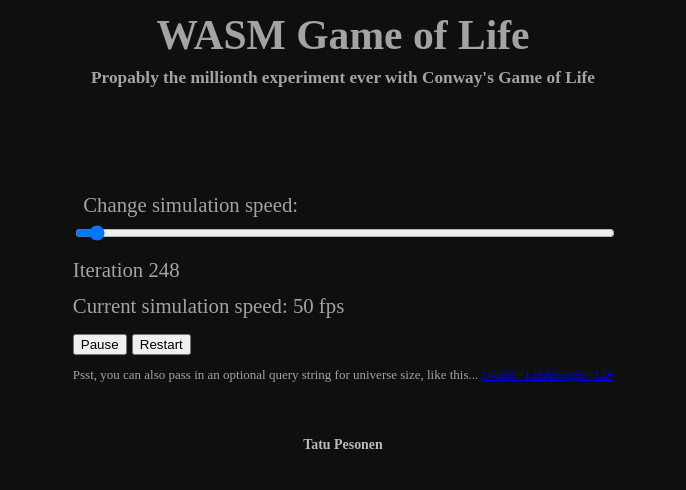
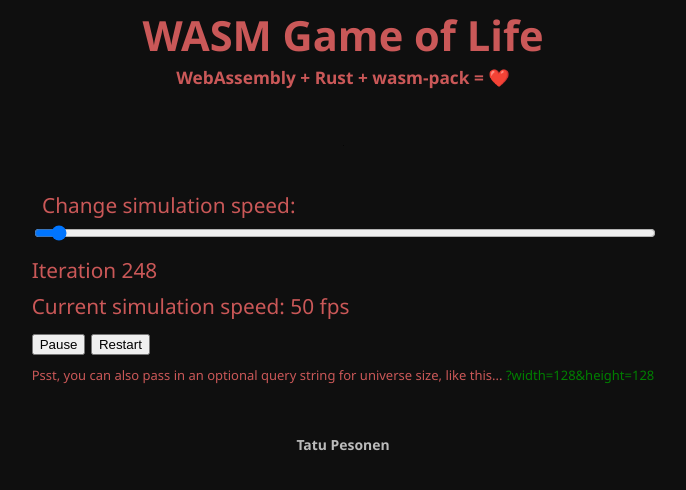
Before and after one commit to nnari/wasm-gol, a website built with webpack: page www/index.html in a window 1280 px wide. Shown: the whole page, without its empty margins (297-983 px from the left). Built offline with nearby package versions, Linux system fonts and the light colour scheme; what wasm-gol would draw is missing.

Commit message:
Made the page slap

```diff
--- a/www/index.html
+++ b/www/index.html
@@ -5,7 +5,7 @@
     <style>
       body {
         background-color: #0f0f0f;
-        color: #a3a3a3;
+        color: #ca5858;
         top: 0;
         font-size: 130%;
         left: 0;
@@ -14,11 +14,26 @@
         margin: 0;
         display: flex;
         line-height: 70%;
-        font-family: "Times New Roman", Times, serif;
+        font-family: 'Segoe UI', Tahoma, Geneva, Verdana, sans-serif;
         flex-direction: column;
         align-items: center;
         justify-content: center;
       }
+
+      a:link {
+        color: green;
+        text-decoration: none;
+      }
+
+      a:visited {
+        color: pink;
+        text-decoration: none;
+      }
+
+      a:hover {
+        text-decoration: underline;
+      }
+
     </style>
     <title>Hello wasm-pack!</title>
   </head>
@@ -31,11 +46,10 @@
       style="
         margin-bottom: 2em;
         text-align: center;
-        font-family: 'Times New Roman', Times, serif;
       "
     >
       <h1>WASM Game of Life</h1>
-      <h5 style="margin-bottom: 1em;">Propably the millionth experiment ever with Conway's Game of Life</h4>
+      <h5 style="margin-bottom: 1em;">WebAssembly + Rust + wasm-pack = ❤️</h4>
     </div>
     <canvas id="gol-canvas"></canvas>
     <div id="settings-container" style="margin-top: 2em">
--- a/www/index.js
+++ b/www/index.js
@@ -16,7 +16,7 @@
 
 const GRID_COLOR = "#050505";
 const DEAD_COLOR = "#0e0e0e";
-const ALIVE_COLOR = "#8fafff";
+const ALIVE_COLOR = "#e8b7b7";
 
 const universe = Universe.new(paramsWidth, paramsHeight);
 // Canvas size
```
